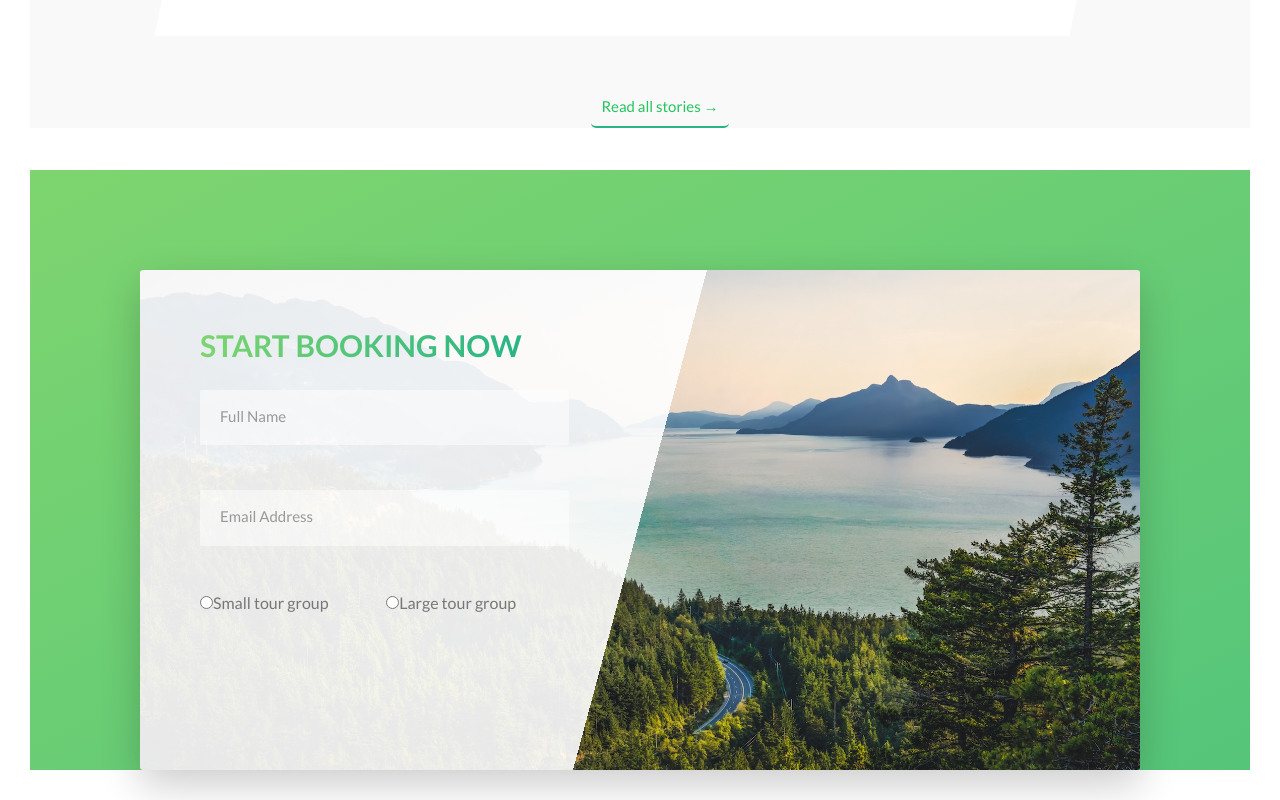
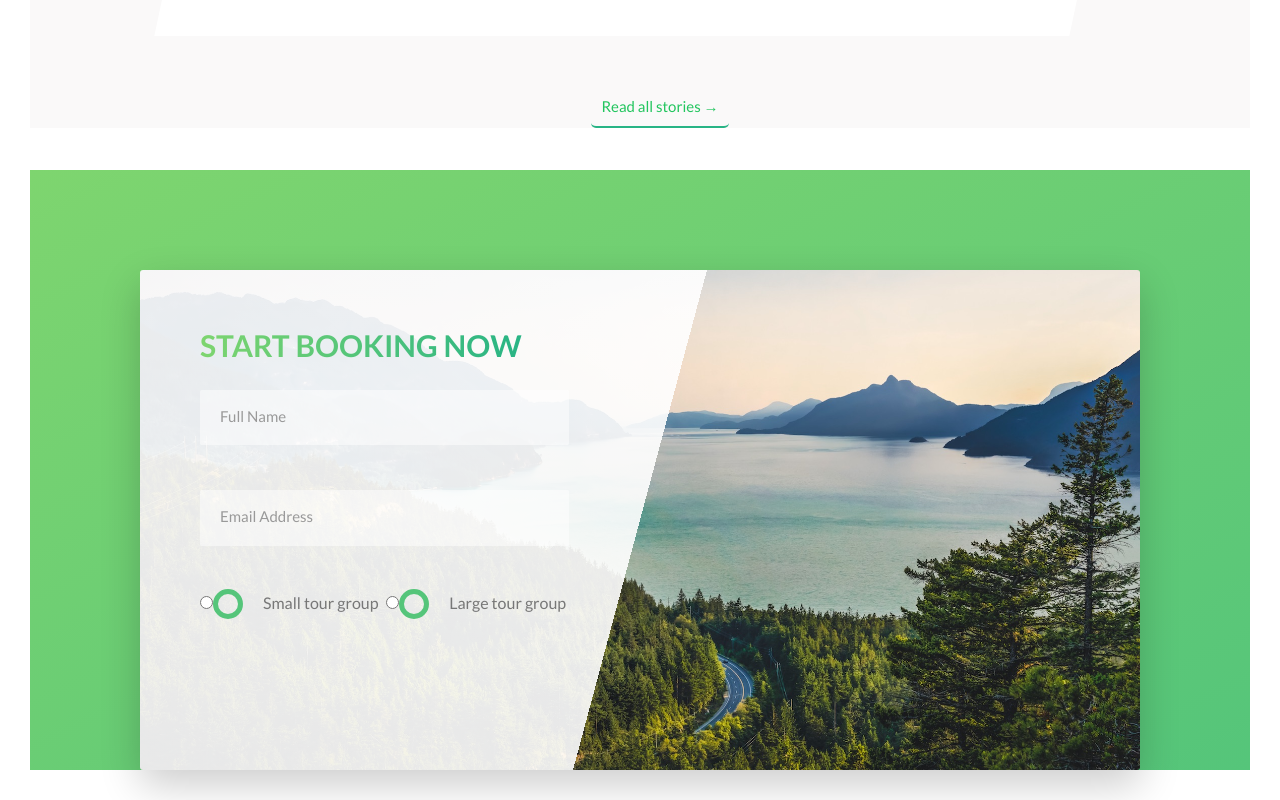
Before and after one commit to CypherAk007/Natours-React-App, a React (Vite) app: page / in a window 1280 px wide. Shown: the part 4243-5043 px from the top of the page. Built offline with nearby package versions, Linux system fonts and the light colour scheme.

Commit message:
green radio button made

```diff
--- a/src/components/BookingSection.module.scss
+++ b/src/components/BookingSection.module.scss
@@ -87,5 +87,36 @@
     &__radio-label{
         font-size: 1.6rem;
         cursor: pointer;
+        position: relative;
+        padding-left: 5rem;
+    }
+
+    &__radio-button{
+        height: 3rem;
+        width: 3rem;
+        border: 5px solid var(--color-primary);
+        display: inline-block;
+        border-radius: 50%;
+        position: absolute;
+        left: 0;
+        top: -.4rem;
+
+
+        // for the dot inside the radio button
+        &::after{
+            content: "";
+            display: block;
+            height: 1.3rem;
+            width: 1.3rem;
+            position: absolute;
+            background-color: var(--color-primary);
+            top: 50%;
+            left: 50%;
+            border-radius: 50%;
+            transform: translate(-50%,-50%);
+            opacity: 0;
+
+
+        }
     }
 }
```
